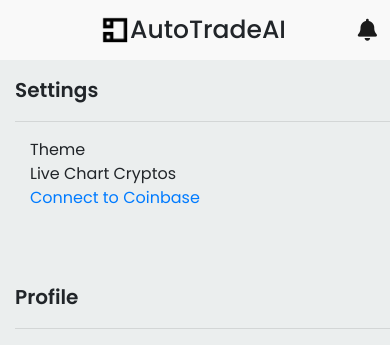
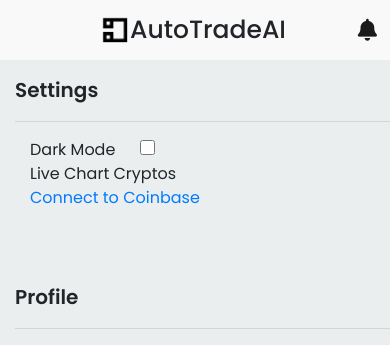
Before and after one commit to orin635/atai, a Django app: page /profile in a window 390 px wide. Shown: the top 345 px of the page. Run offline with Django 5.2, Linux system fonts and the light colour scheme; a user stored in the database is signed in; some libraries are stand-ins or nearby versions; some web fonts are replaced.

Commit message:
Added darkmode checkbox for mobile

```diff
--- a/atai_app/templates/profile.html
+++ b/atai_app/templates/profile.html
@@ -7,7 +7,7 @@
         <span>Settings</span>
         <hr>
         <ul>
-            <li>Theme </li>
+            <li>Dark Mode <label for="dark_mode"></label><input type="checkbox" id="dark_mode" name="dark_mode" class="btn-check" {% if profile.dark_mode %}checked{% endif %} onchange="updateDarkMode({{ profile.user.id }});"></li>
             <li>Live Chart Cryptos</li>
             {% if profile.coinbase_connected %}
                 <li>Coinbase is Connected</li>
```
